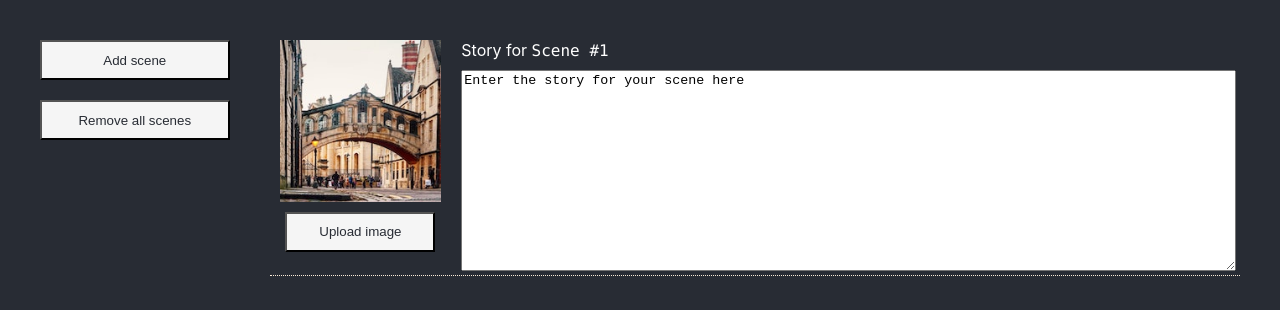
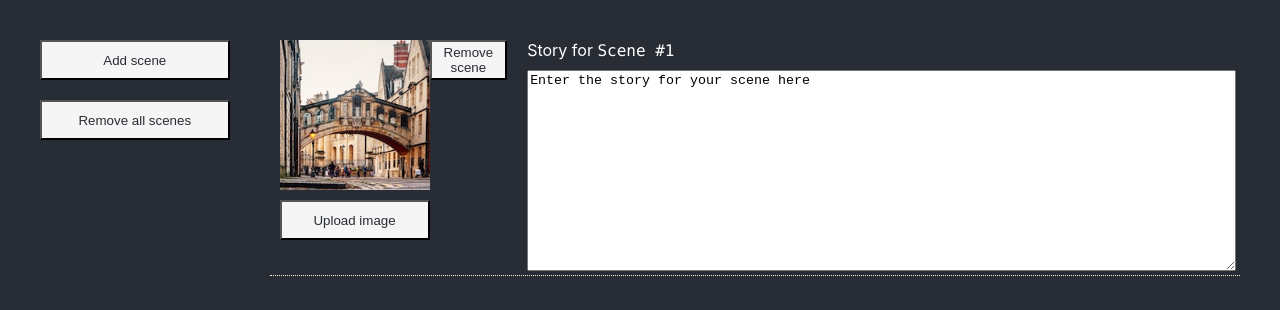
Before and after one commit to MarkLibrarian/test, a React (Create React App) app: page / in a window 1280 px wide. Both pictures are taken after a click on the button "Add scene". Shown: the top 310 px of the page. Built offline with nearby package versions, Linux system fonts and the light colour scheme.

Commit message:
Remove scene button added

```diff
--- /dev/null
+++ b/src/RemoveSceneButton.js
@@ -0,0 +1,9 @@
+import React from 'react'
+
+export default function removeScene(props) {
+    return (
+        <div>
+            <button onClick={props.removeScene}>Remove scene</button>
+        </div>
+    )
+}
--- a/src/Scene.js
+++ b/src/Scene.js
@@ -2,14 +2,22 @@ import React, { Component } from "react";
 import "./Scene.css";
 import Image from './Image'
 import StoryText from './StoryText'
+import RemoveSceneButton from './RemoveSceneButton.js'
 
 export default class Scene extends Component {
+    removeScene = () => {
+            alert("Functionality will soon be added to remove this scene")
+    };
     render() {
+
+
         const {scene} = this.props;
         return (
             <div className="Scene">
                 <Image scene={scene}/>
+                <RemoveSceneButton removeScene={this.removeScene} />
                 <StoryText scene={scene}/>
+
             </div>
         );
     }
```
